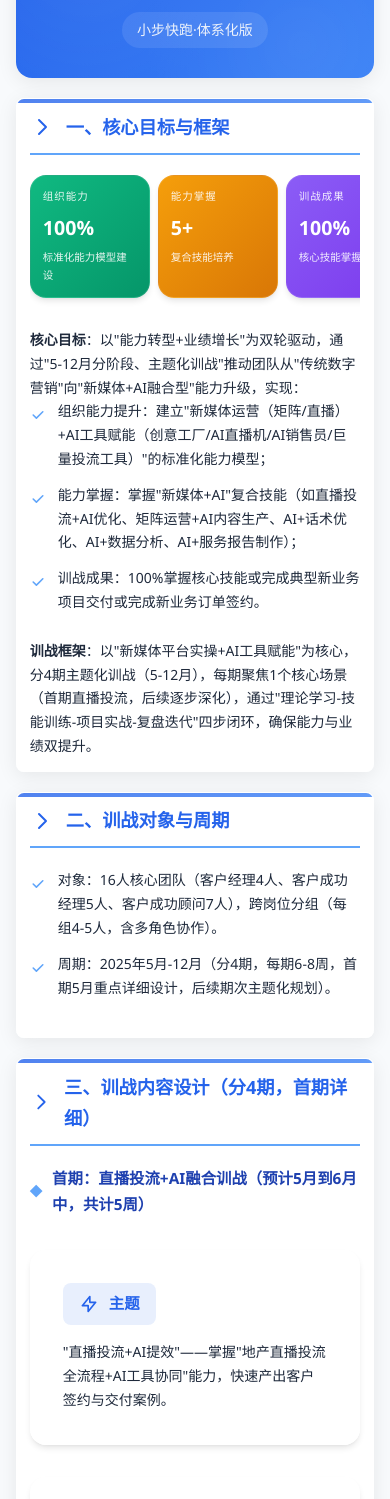
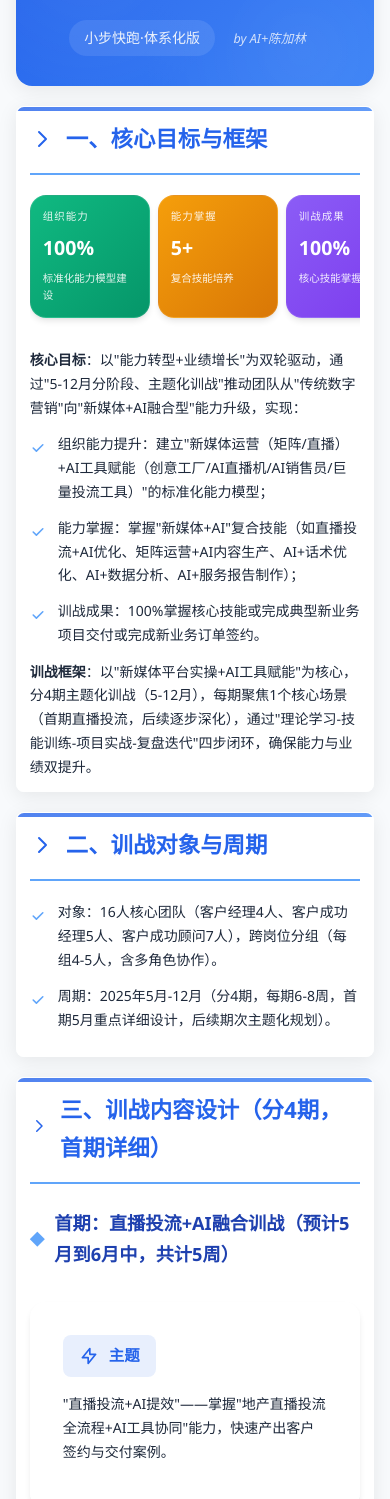
Before and after one commit to jerrychanf5/digital-marketing-plan-2025, a plain HTML site: page index.html in a window 390 px wide. Shown: the part 101-1600 px from the top of the page. Drawn offline with Linux system fonts and the light colour scheme.

Commit message:
feat: 添加作者信息并优化段落间距

```diff
--- a/index.html
+++ b/index.html
@@ -120,6 +120,15 @@
             padding: 8px 20px;
             background: rgba(255,255,255,0.1);
             border-radius: 20px;
+            margin: 0;
+        }
+
+        header .author {
+            font-size: 1em;
+            margin-top: 15px;
+            background: none;
+            font-style: italic;
+            opacity: 0.8;
         }
 
         .section {
@@ -152,10 +161,18 @@
             box-shadow: 0 8px 12px -1px rgba(0, 0, 0, 0.1), 0 4px 6px -2px rgba(0, 0, 0, 0.05);
         }
 
-        h2 {
+        .section > * {
+            margin-bottom: var(--spacing-desktop);
+        }
+
+        .section > *:last-child {
+            margin-bottom: 0;
+        }
+
+        .section h2 {
             color: var(--primary-blue);
             font-size: var(--h2-size-desktop);
-            margin-bottom: 30px;
+            margin-bottom: calc(var(--spacing-desktop) * 1.2);
             padding-bottom: 15px;
             border-bottom: 2px solid var(--accent-blue);
             position: relative;
@@ -163,7 +180,7 @@
             align-items: center;
         }
 
-        h2::before {
+        .section h2::before {
             content: '';
             display: inline-block;
             width: 24px;
@@ -178,20 +195,29 @@
             -webkit-mask-repeat: no-repeat;
         }
 
-        h3 {
+        .section h3 {
             color: var(--dark-blue);
             font-size: var(--h3-size-desktop);
-            margin: 30px 0 20px;
+            margin-top: calc(var(--spacing-desktop) * 1.5);
+            margin-bottom: calc(var(--spacing-desktop) * 0.8);
             font-weight: 600;
             display: flex;
             align-items: center;
             gap: 10px;
         }
 
-        h3::before {
+        .section h3::before {
             content: '◆';
             color: var(--accent-blue);
             font-size: 0.8em;
+        }
+
+        .section p {
+            margin-bottom: calc(var(--spacing-desktop) * 0.8);
+        }
+
+        .section ul {
+            margin-bottom: calc(var(--spacing-desktop) * 0.8);
         }
 
         ul {
@@ -231,7 +257,7 @@
             background: var(--card-bg);
             border-radius: var(--border-radius);
             padding: var(--spacing-desktop);
-            margin: var(--spacing-desktop) 0;
+            margin: calc(var(--spacing-desktop) * 0.8) 0;
             box-shadow: var(--card-shadow);
             transition: var(--transition);
             position: relative;
@@ -287,7 +313,7 @@
         table {
             display: table;
             width: 100%;
-            margin: var(--spacing-desktop) 0;
+            margin: calc(var(--spacing-desktop) * 0.8) 0;
             border-radius: var(--border-radius);
             overflow-x: auto;
             white-space: normal;
@@ -497,13 +523,38 @@
                 margin-bottom: var(--spacing-tablet);
             }
 
-            .stats-grid {
-                gap: var(--spacing-tablet);
-                margin: var(--spacing-tablet) 0;
+            .section > * {
+                margin-bottom: var(--spacing-tablet);
+            }
+
+            .section h2 {
+                margin-bottom: calc(var(--spacing-tablet) * 1.2);
+            }
+
+            .section h3 {
+                margin-top: calc(var(--spacing-tablet) * 1.5);
+                margin-bottom: calc(var(--spacing-tablet) * 0.8);
+            }
+
+            .section p {
+                margin-bottom: calc(var(--spacing-tablet) * 0.8);
+            }
+
+            .section ul {
+                margin-bottom: calc(var(--spacing-tablet) * 0.8);
             }
 
             .card {
                 padding: var(--spacing-tablet);
+                margin: calc(var(--spacing-tablet) * 0.8) 0;
+            }
+
+            .table-container {
+                margin: calc(var(--spacing-tablet) * 0.8) 0;
+            }
+
+            .stats-grid {
+                gap: var(--spacing-tablet);
                 margin: var(--spacing-tablet) 0;
             }
         }
@@ -532,6 +583,40 @@
                 padding: var(--spacing-mobile);
                 margin-bottom: var(--spacing-mobile);
                 border-radius: calc(var(--border-radius) / 2);
+            }
+
+            .section > * {
+                margin-bottom: var(--spacing-mobile);
+            }
+
+            .section h2 {
+                margin-bottom: calc(var(--spacing-mobile) * 1.2);
+            }
+
+            .section h3 {
+                margin-top: calc(var(--spacing-mobile) * 1.5);
+                margin-bottom: calc(var(--spacing-mobile) * 0.8);
+            }
+
+            .section p {
+                margin-bottom: calc(var(--spacing-mobile) * 0.8);
+            }
+
+            .section ul {
+                margin-bottom: calc(var(--spacing-mobile) * 0.8);
+            }
+
+            .card {
+                margin: calc(var(--spacing-mobile) * 0.8) 0;
+            }
+
+            .table-container {
+                margin: calc(var(--spacing-mobile) * 0.8) 0;
+            }
+
+            header .author {
+                font-size: 0.9em;
+                margin-top: 10px;
             }
 
             .stats-grid {
@@ -917,6 +1002,7 @@
         <header>
             <h1>广州数字营销事业部2025年新媒体+AI能力训战方案</h1>
             <p>小步快跑·体系化版</p>
+            <p class="author">by AI+陈加林</p>
         </header>
 
         <div class="section">
```
